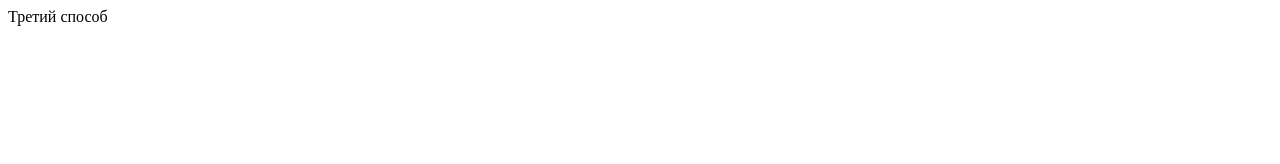
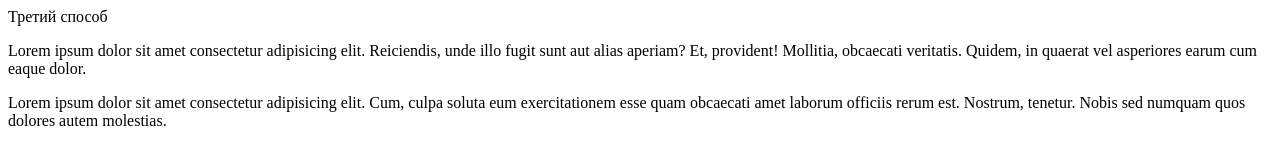
Before and after one commit to olkrys/method3, a plain HTML site: page index.html in a window 1280 px wide. Drawn offline with Linux system fonts and the light colour scheme.

Commit message:
second commit

```diff
--- a/index.html
+++ b/index.html
@@ -7,5 +7,7 @@
 </head>
 <body>
     Третий способ
+    <p>Lorem ipsum dolor sit amet consectetur adipisicing elit. Reiciendis, unde illo fugit sunt aut alias aperiam? Et, provident! Mollitia, obcaecati veritatis. Quidem, in quaerat vel asperiores earum cum eaque dolor.</p>
+    <p>Lorem ipsum dolor sit amet consectetur adipisicing elit. Cum, culpa soluta eum exercitationem esse quam obcaecati amet laborum officiis rerum est. Nostrum, tenetur. Nobis sed numquam quos dolores autem molestias.</p>
 </body>
 </html>
```
